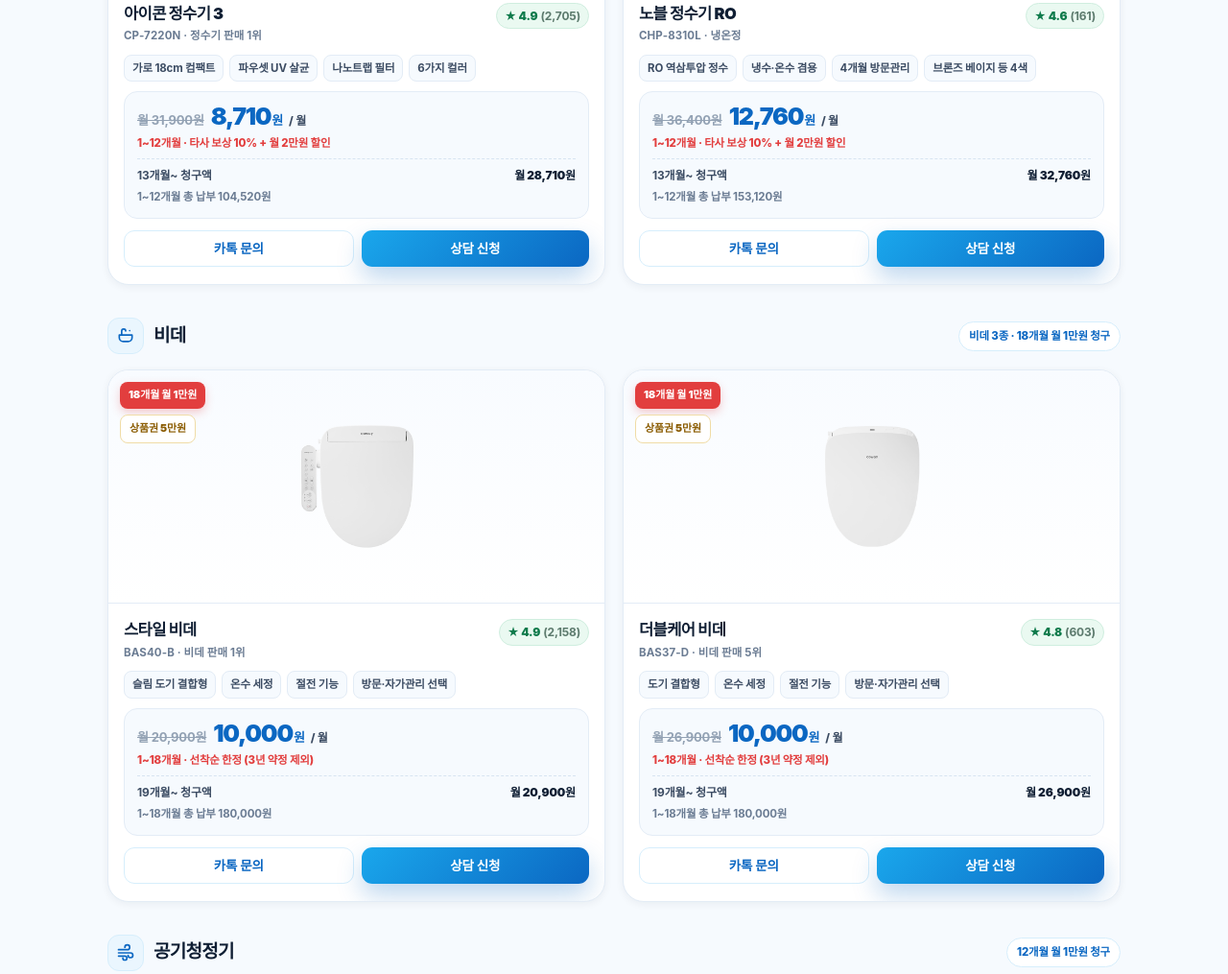
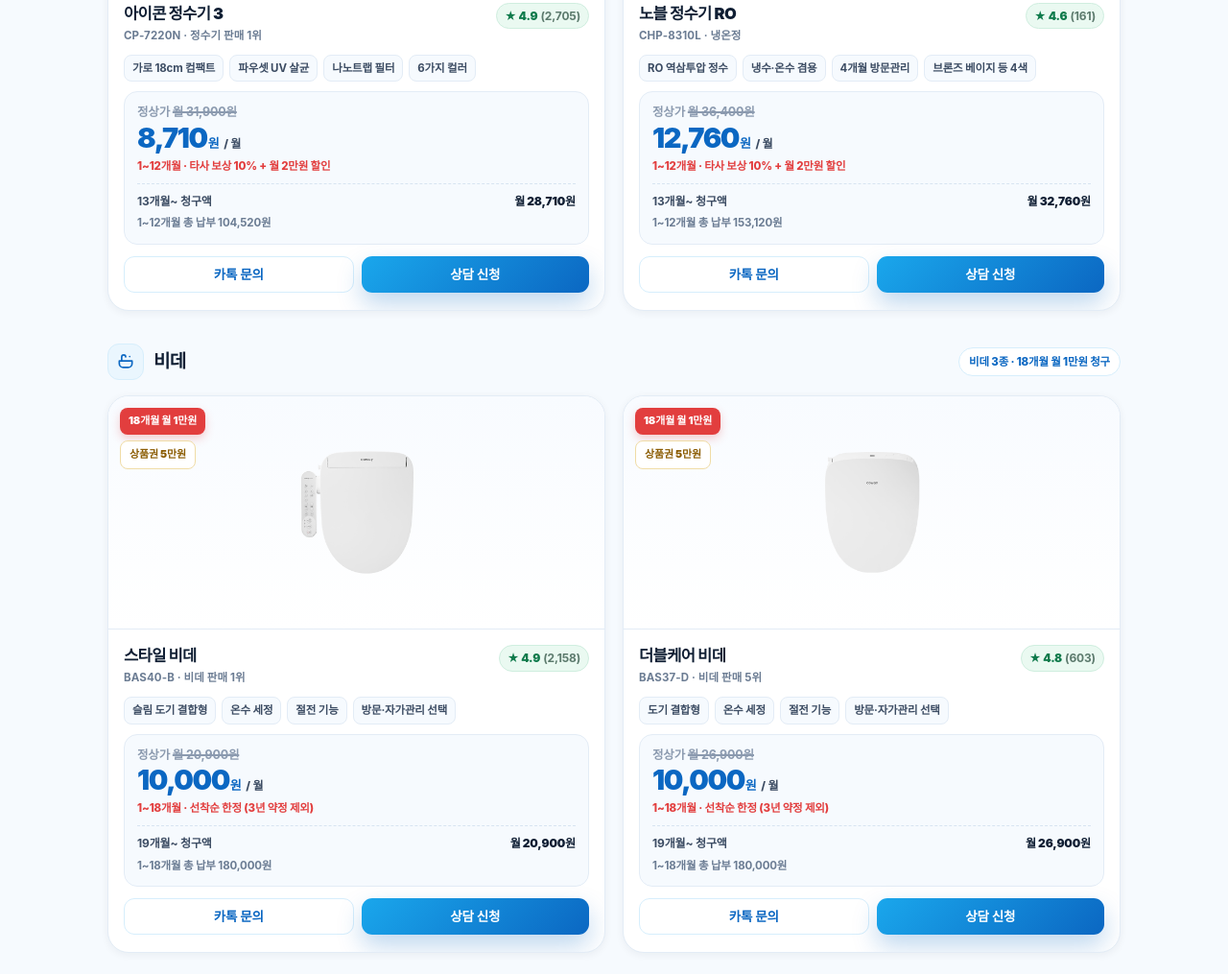
Before and after one commit to gosey2002/4usquare, a plain HTML site: page coway/index.html in a window 1280 px wide. Shown: the part 1919-2934 px from the top of the page at 96% size. Drawn offline with Linux system fonts and the light colour scheme; a web font is replaced by a local one.

Commit message:
코웨이 랜딩: 가격 블록 정상가/청구액 줄 분리로 겹침 수정

```diff
--- a/coway/index.html
+++ b/coway/index.html
@@ -329,14 +329,15 @@
     margin-top:auto;background:var(--bg-soft);border:1px solid var(--line);
     border-radius:14px;padding:12px 13px;
   }
-  .p-price .row1{display:flex;align-items:baseline;gap:7px;flex-wrap:wrap}
-  .p-price .was{font-size:13px;color:#93A2B4;text-decoration:line-through;font-weight:700}
-  .p-price .now{font-size:25px;font-weight:900;letter-spacing:-0.05em;color:var(--blue);line-height:1.1}
+  .p-price .was-line{font-size:12.5px;color:#8B9AAF;font-weight:700;line-height:1.4}
+  .p-price .was-line s{text-decoration:line-through;text-decoration-thickness:1.5px;text-underline-offset:0}
+  .p-price .row1{display:flex;align-items:baseline;gap:6px;flex-wrap:wrap;margin-top:1px}
+  .p-price .now{font-size:29px;font-weight:900;letter-spacing:-0.05em;color:var(--blue);line-height:1.15}
   .p-price .now small{font-size:13px;font-weight:800;margin-left:1px}
   .p-price .per{font-size:12px;font-weight:800;color:var(--ink-2)}
   .p-price .cond{margin-top:5px;font-size:11.5px;font-weight:800;color:var(--red);line-height:1.45}
   .p-price .after{
-    margin-top:7px;padding-top:7px;border-top:1px dashed #D7E4F1;
+    margin-top:9px;padding-top:8px;border-top:1px dashed #D7E4F1;
     font-size:12px;color:var(--ink-2);font-weight:700;display:flex;justify-content:space-between;gap:8px;
   }
   .p-price .after b{color:var(--ink);font-weight:900}
@@ -709,8 +710,8 @@
               <li>6가지 컬러</li>
             </ul>
             <div class="p-price">
+              <div class="was-line">정상가 <s>월 31,900원</s></div>
               <div class="row1">
-                <span class="was">월 31,900원</span>
                 <span class="now">8,710<small>원</small></span>
                 <span class="per">/ 월</span>
               </div>
@@ -748,8 +749,8 @@
               <li>브론즈 베이지 등 4색</li>
             </ul>
             <div class="p-price">
+              <div class="was-line">정상가 <s>월 36,400원</s></div>
               <div class="row1">
-                <span class="was">월 36,400원</span>
                 <span class="now">12,760<small>원</small></span>
                 <span class="per">/ 월</span>
               </div>
@@ -800,8 +801,8 @@
               <li>방문·자가관리 선택</li>
             </ul>
             <div class="p-price">
+              <div class="was-line">정상가 <s>월 20,900원</s></div>
               <div class="row1">
-                <span class="was">월 20,900원</span>
                 <span class="now">10,000<small>원</small></span>
                 <span class="per">/ 월</span>
               </div>
@@ -839,8 +840,8 @@
               <li>방문·자가관리 선택</li>
             </ul>
             <div class="p-price">
+              <div class="was-line">정상가 <s>월 26,900원</s></div>
               <div class="row1">
-                <span class="was">월 26,900원</span>
                 <span class="now">10,000<small>원</small></span>
                 <span class="per">/ 월</span>
               </div>
@@ -891,8 +892,8 @@
               <li>거실·안방 추천</li>
             </ul>
             <div class="p-price">
+              <div class="was-line">정상가 <s>월 23,400원</s></div>
               <div class="row1">
-                <span class="was">월 23,400원</span>
                 <span class="now">10,000<small>원</small></span>
                 <span class="per">/ 월</span>
               </div>
@@ -930,8 +931,8 @@
               <li>4개월 방문 필터관리</li>
             </ul>
             <div class="p-price">
+              <div class="was-line">정상가 <s>월 36,400원</s></div>
               <div class="row1">
-                <span class="was">월 36,400원</span>
                 <span class="now">10,000<small>원</small></span>
                 <span class="per">/ 월</span>
               </div>
@@ -981,8 +982,8 @@
               <li>자동 체압 분산</li>
             </ul>
             <div class="p-price">
+              <div class="was-line">정상가 <s>월 85,900원</s></div>
               <div class="row1">
-                <span class="was">월 85,900원</span>
                 <span class="now">10,000<small>원</small></span>
                 <span class="per">/ 월</span>
               </div>
@@ -1019,8 +1020,8 @@
               <li>방문·자가관리 선택</li>
             </ul>
             <div class="p-price">
+              <div class="was-line">정상가 <s>월 71,900원</s></div>
               <div class="row1">
-                <span class="was">월 71,900원</span>
                 <span class="now">10,000<small>원</small></span>
                 <span class="per">/ 월</span>
               </div>
```
